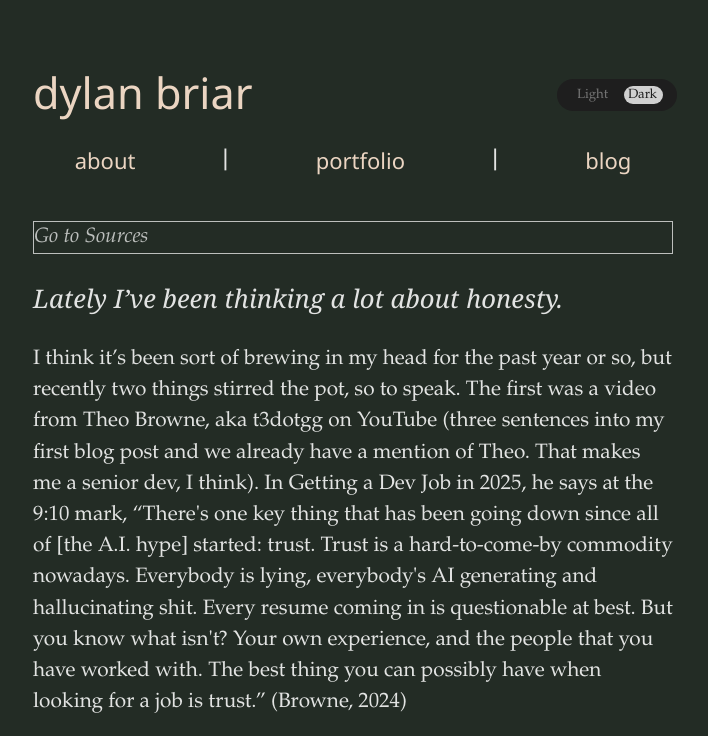
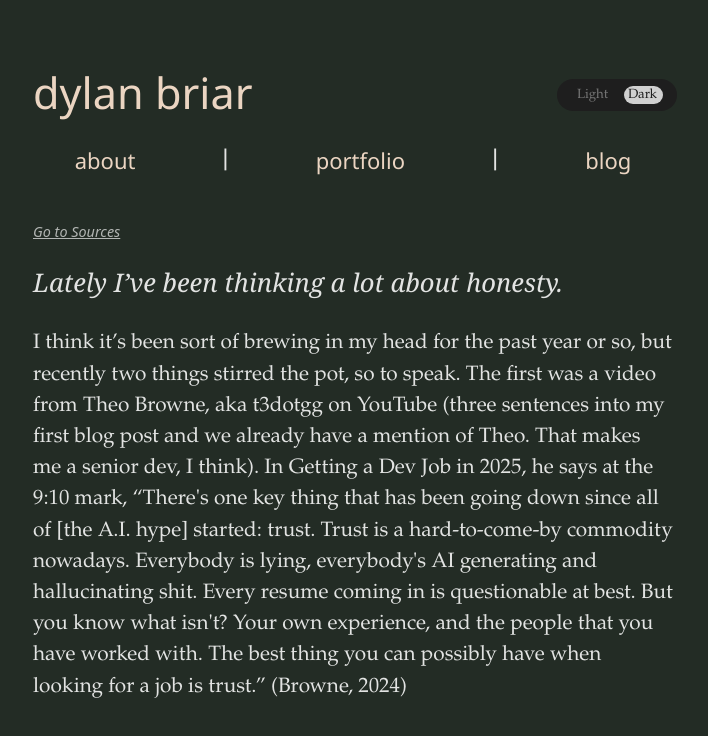
Before and after one commit to dylanbriar/Briar, a Vue app: page /honesty in a window 1280 px wide. Shown: the top 736 px of the page, without its empty margins (287-995 px from the left). Built offline with nearby package versions, Linux system fonts and the light colour scheme.

Commit message:
sources snap button finished

```diff
--- a/src/components/Blog/blogs/Misc./Honesty.vue
+++ b/src/components/Blog/blogs/Misc./Honesty.vue
@@ -23,13 +23,13 @@ function scrollToTop (){
 */
 
 function scrollToBottom (){
-  window.scrollTo({ top: 10500, behavior: 'smooth' });
+  window.scrollTo({ top: 105000, behavior: 'smooth' });
 }
 
 </script>
 
 <template>
-  <i><p id="sources-snap-button" @click="scrollToBottom()">Go to Sources</p></i>
+  <p id="sources-snap-button" @click="scrollToBottom()">Go to Sources</p>
   <!-- <button id="back-to-top" @click="scrollToTop()" title="Go to top">Snap to Top</button> -->
   <h3>Lately I’ve been thinking a lot about honesty. </h3>
   <p>I think it’s been sort of brewing in my head for the past year or so, but recently two things stirred the pot, so to speak. The first was a video from Theo Browne, aka t3dotgg on YouTube (three sentences into my first blog post and we already have a mention of Theo. That makes me a senior dev, I think). In Getting a Dev Job in 2025, he says at the 9:10 mark, “There's one key thing that has been going down since all of [the A.I. hype] started: trust. Trust is a hard-to-come-by commodity nowadays. Everybody is lying, everybody's AI generating and hallucinating shit. Every resume coming in is questionable at best. But you know what isn't? Your own experience, and the people that you have worked with. The best thing you can possibly have when looking for a job is trust.” (Browne, 2024)
@@ -129,12 +129,15 @@ function scrollToBottom (){
 <style scoped>
 
 #sources-snap-button {
+  cursor: help;
+  display: inline-block;
   margin-top: 7%;
-  padding-right: 0%;
-  cursor: help;
-  opacity: .8;
-  border: 1px;
-  border-style: solid;
+  margin-bottom: 0%;
+  opacity: .75;
+  font-size: .9em;
+  font-family: system-ui, -apple-system, BlinkMacSystemFont, 'Segoe UI', Roboto, Oxygen, Ubuntu, Cantarell, 'Open Sans', 'Helvetica Neue', sans-serif;
+  font-style: italic;
+  text-decoration-line: underline;
 }
 
 #back-to-top {
@@ -158,6 +161,7 @@ h3 {
   font-style: italic;
   font-family:Georgia, 'Times New Roman', Times, serif;
   font-weight: 500;
+  margin-top: 3%;
 }
 
 p {
```
